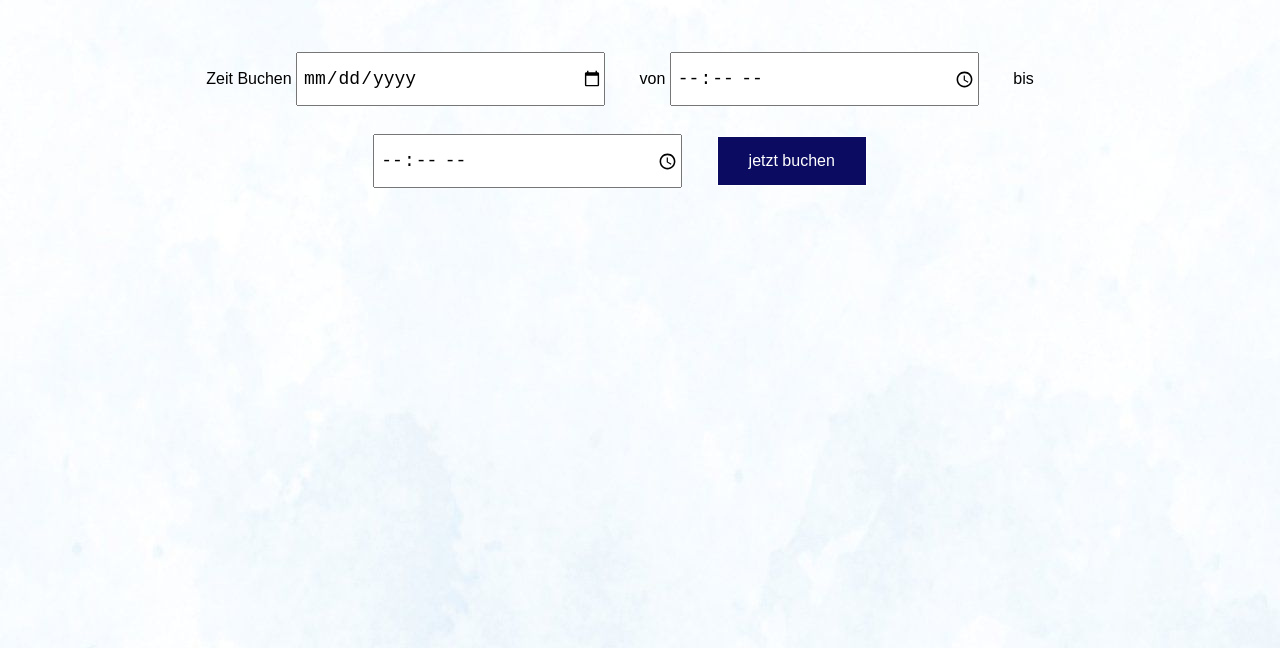
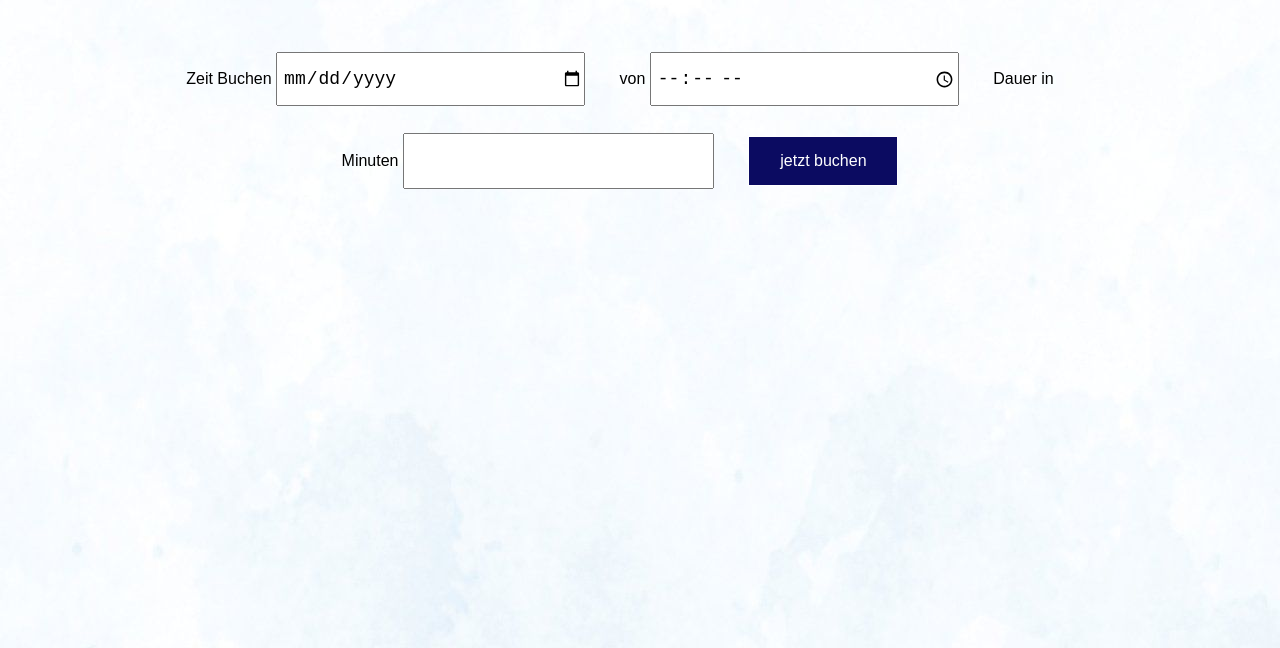
Before and after one commit to larafra99/SoftwareDesign, a website: page Carsharing/bookcar.html in a window 1280 px wide. Shown: the part 152-800 px from the top of the page. Drawn offline with Linux system fonts and the light colour scheme; no server answers; files whose address does not match are found by name.

Commit message:
duration

```diff
--- a/Carsharing/bookcar.html
+++ b/Carsharing/bookcar.html
@@ -34,8 +34,8 @@
                 <input type ="date" id ="datetime" name="booktime"/>
                 <label for="time">von</label>
                 <input type ="time" id ="time" name="starttime"/>
-                <label for="time">bis</label>
-                <input type ="time" id ="time" name="endtime"/>
+                <label for="duration">Dauer in Minuten</label>
+                <input type ="number" id ="time" name="duration" min="30" step="15"/>
                 <button id = "timebutton" type ="button">jetzt buchen</button>
             </form>
         </div>
```
